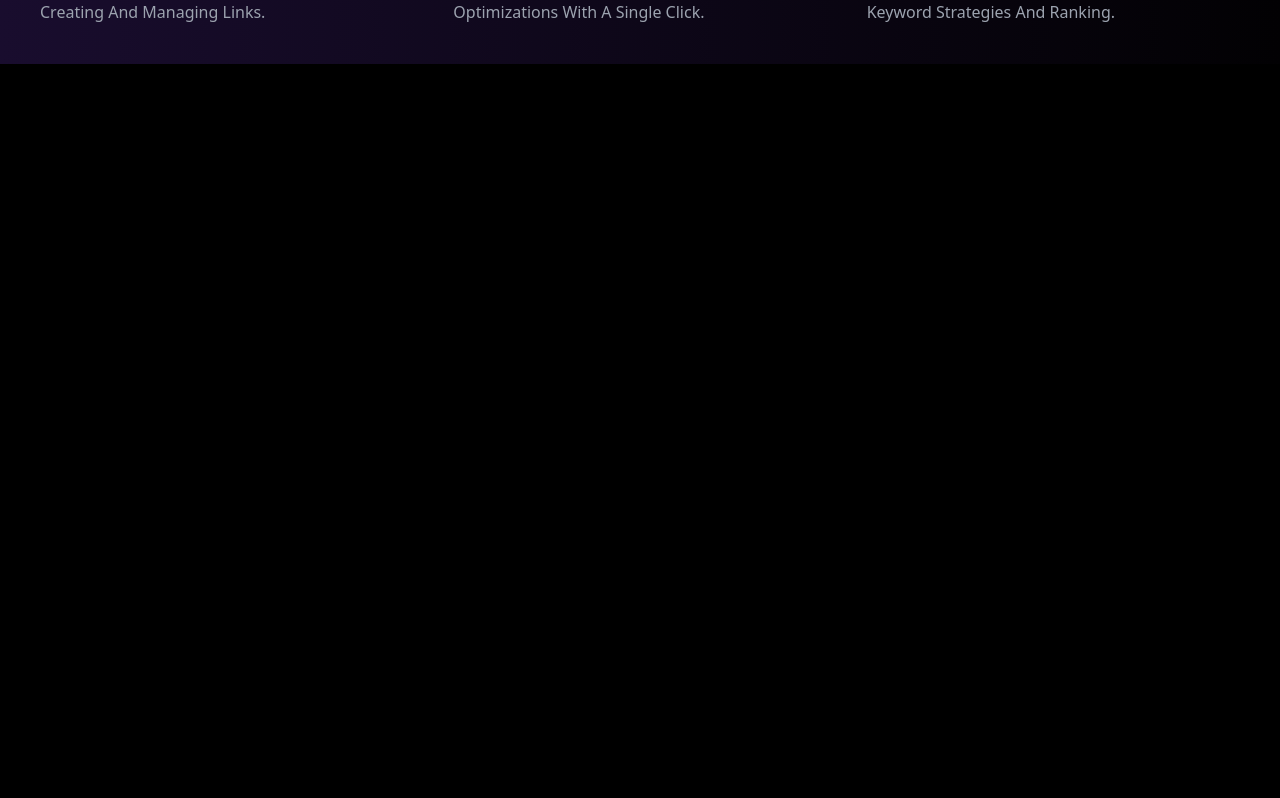
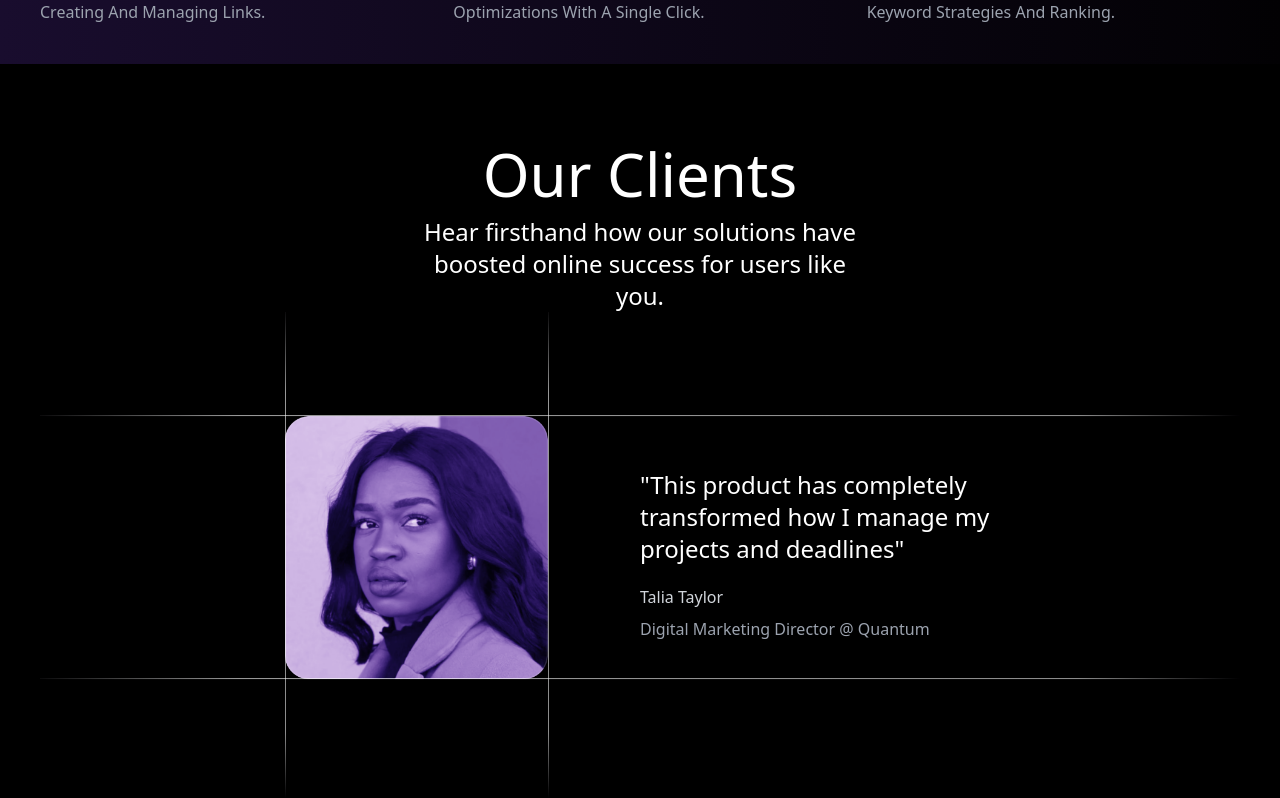
Before and after one commit to TheYashJain17/AI-Landing-Page, a Next.js app: page / in a window 1280 px wide. Shown: the part 3763-4561 px from the top of the page. Before the commit the page ends 3827 px from the top, so only its background shows below. Built offline with nearby package versions, Linux system fonts and the light colour scheme.

Commit message:
Completed The Client Section.

```diff
--- a/src/app/page.tsx
+++ b/src/app/page.tsx
@@ -1,3 +1,4 @@
+import ClientSection from '@/components/layout/ClientSection'
 import Features from '@/components/layout/Features'
 import HeadingSection from '@/components/layout/HeadingSection'
 import MainSection from '@/components/layout/MainSection'
@@ -22,7 +23,10 @@ const page = () => {
         <Team/>
 
         <MidSection/>
+
         <Features/>
+
+        <ClientSection/>
 
       </div>
 
--- /dev/null
+++ b/src/components/layout/ClientSection.tsx
@@ -0,0 +1,112 @@
+import Image from 'next/image'
+import React from 'react'
+
+const ClientSection = (): React.JSX.Element => {
+    return (
+
+        <div>
+
+            <div className='flex items-center justify-center flex-col gap-3 w-full'>
+
+
+                <div className='flex items-center justify-center'>
+
+                    <span className='text-white text-4xl md:text-6xl font-medium'>Our Clients</span>
+
+                </div>
+                <div className='flex items-center justify-center text-wrap'>
+
+                    <span className='text-white text-center text-xl md:text-2xl w-full md:w-1/2 mx-2'>Hear firsthand how our solutions have boosted online success for users like you.</span>
+
+                </div>
+            </div>
+
+
+            <div className='w-full hidden sm:flex items-center justify-center relative '>
+
+                <div className='max-w-[1200px] w-full relative h-full'>
+
+                    <Image
+
+                        src={"/assets/ClientSection/Client.png"}
+                        alt="Privacy Policy"
+                        height={500}
+                        width={500}
+                        loading='lazy'
+                        className='object-contain w-full'
+
+                    />
+
+
+                </div>
+
+                <div className='flex items-end justify-center text-white flex-col absolute inset-0 w-full'>
+
+                    <div className='sm:w-[50%]'>
+
+                        <div className='w-[320px] md:w-[350px]'>
+
+                            <span className='text-center md:text-left text-base sm:text-xl md:text-2xl text-wrap'>"This product has completely transformed how I manage my projects and deadlines"</span>
+
+                            <div className='flex justify-start flex-col mt-3 md:mt-5 gap-2'>
+
+                                <span className='flex items-center justify-start text-sm sm:text-base text-gray-300'>Talia Taylor</span>
+
+
+                                <span className='flex items-center justify-start text-sm sm:text-base text-gray-400'>Digital Marketing Director @ Quantum</span>
+
+                            </div>
+
+
+                        </div>
+
+                    </div>
+
+                </div>
+            </div>
+
+
+
+            <div className='w-full flex sm:hidden items-center justify-center flex-col'>
+
+                <div className='max-w-[400px] w-full h-full'>
+
+                    <Image
+
+                        src={"/assets/ClientSection/Client1.png"}
+                        alt="Privacy Policy"
+                        height={500}
+                        width={500}
+                        loading='lazy'
+                        className='object-contain w-full'
+
+                    />
+
+
+                </div>
+
+                <div className='flex items-center justify-center text-white flex-col w-full'>
+
+
+                            <span className='text-center md:text-left text-xl md:text-2xl text-wrap w-2/3'>"This product has completely transformed how I manage my projects and deadlines"</span>
+
+                            <div className='flex justify-center flex-col mt-3 md:mt-5 gap-2'>
+
+                                <span className='flex items-center justify-center text-base text-gray-300'>Talia Taylor</span>
+
+
+                                <span className='flex items-center justify-center text-base text-gray-400'>Digital Marketing Director @ Quantum</span>
+
+                            </div>
+
+
+                        </div>
+
+                    </div>
+
+
+        </div>
+    )
+}
+
+export default ClientSection
```
Also changed, not shown: public/assets/ClientSection/Client.png (added), public/assets/ClientSection/Client1.png (added).
